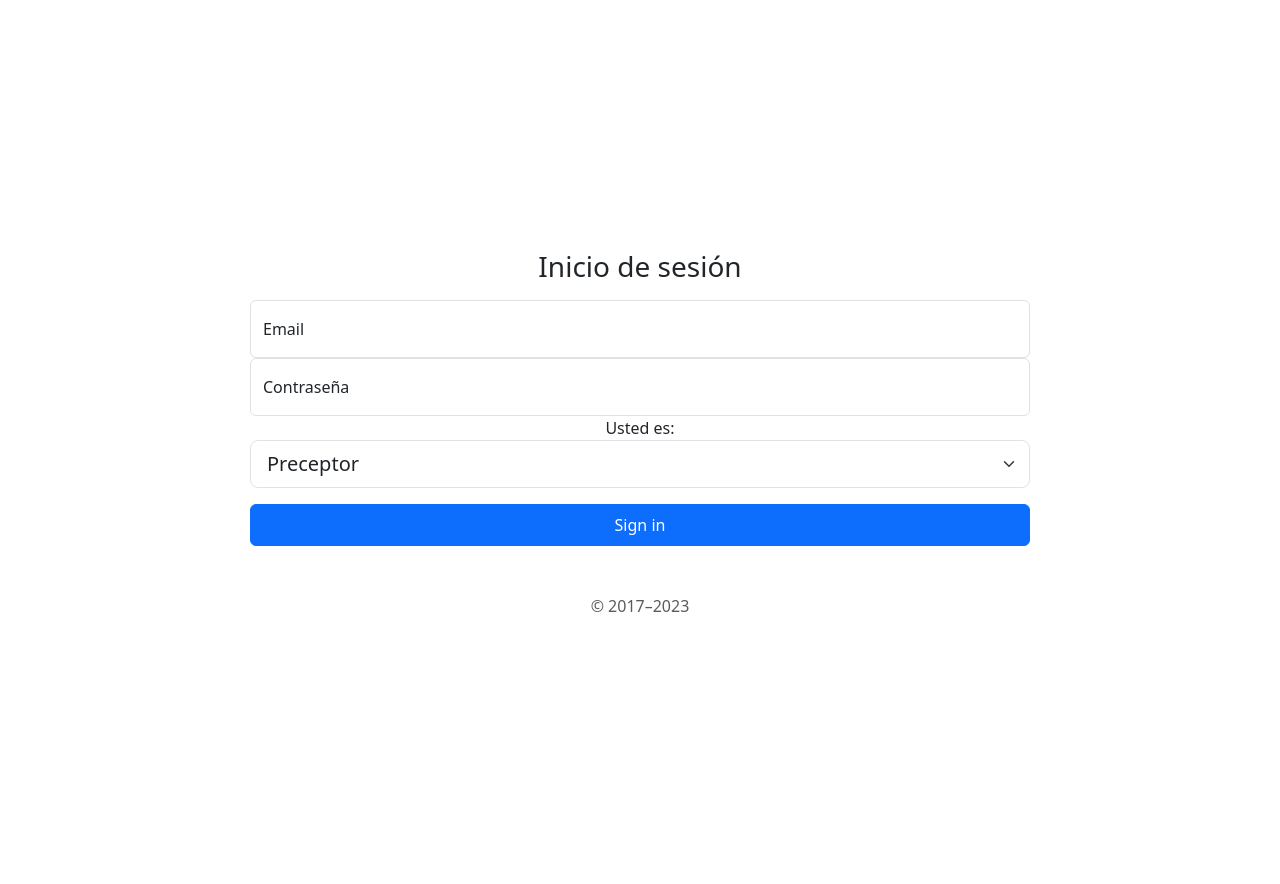
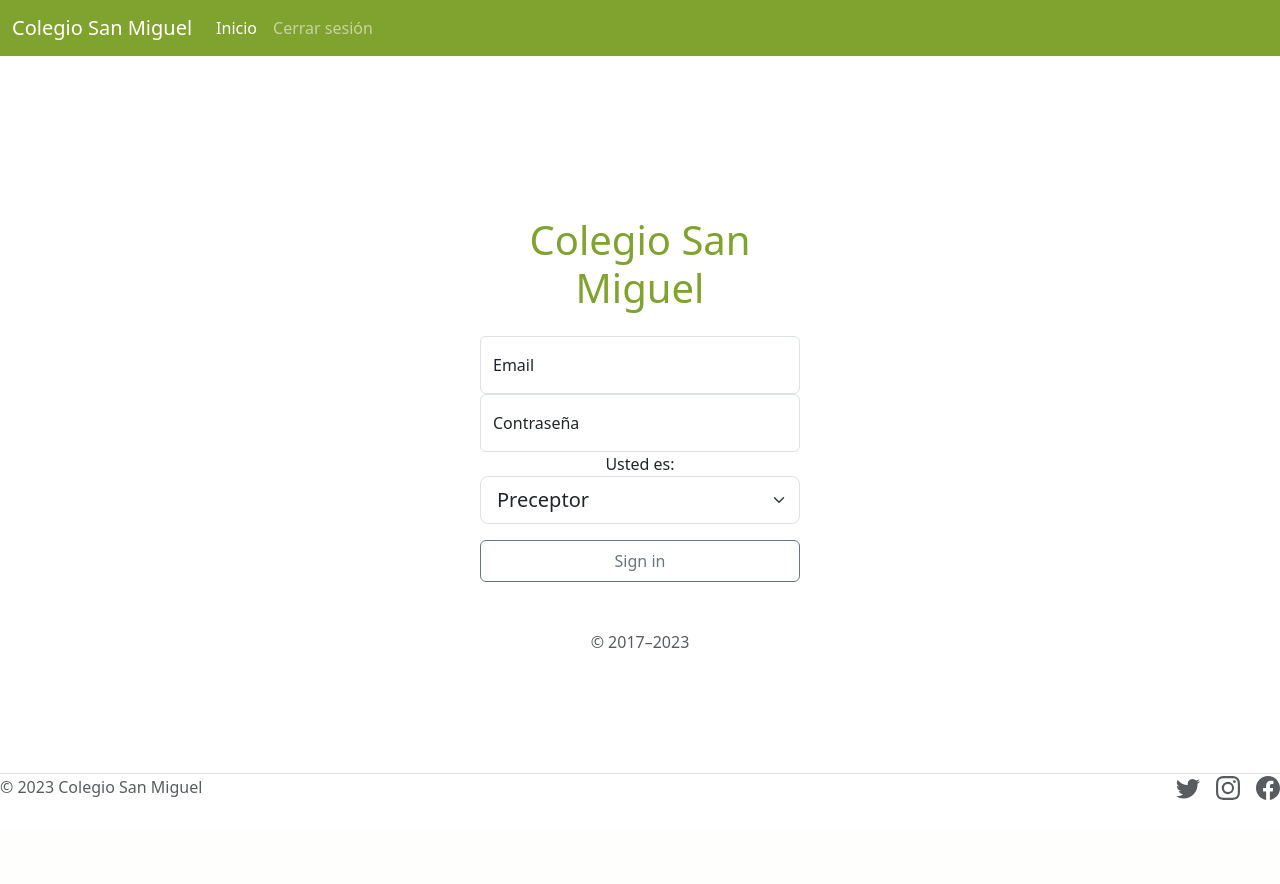
Before and after one commit to JoaquinAlbornoz/Practico_2-Albornoz_Joaquin, a Flask app: page / in a window 1280 px wide. After the commit the page ends 800 px from the top, so only its background shows below. Run offline with Flask 3, Linux system fonts and the light colour scheme.

Commit message:
login.html

```diff
--- a/templates/login.html
+++ b/templates/login.html
@@ -1,12 +1,6 @@
-<!DOCTYPE html>
-<html>
-<head>
-  <meta charset="utf-8">
-  <meta name="viewport" content="width=device-width, initial-scale=1">
-  <title>Inicio de sesión</title>
-   <link href="https://cdn.jsdelivr.net/npm/bootstrap@5.3.0/dist/css/bootstrap.min.css" rel="stylesheet" integrity="sha384-9ndCyUaIbzAi2FUVXJi0CjmCapSmO7SnpJef0486qhLnuZ2cdeRhO02iuK6FUUVM" crossorigin="anonymous">
-</head>
-<body>
+{% extends "index.html" %}
+{% block title %}Inicio de Sesión{% endblock %}
+{% block content %}
   {% with messages = get_flashed_messages() %}
       {% if messages %}
           <ul class="error-messages">
@@ -16,9 +10,9 @@
           </ul>
       {% endif %}
   {% endwith %}
-  <main class="form-signin m-auto text-center" style="margin: 12rem;">
-    <form method = 'POST', action="{{ url_for('login') }}"style="margin: 15rem; padding: 10px;">
-      <h1 class="h3 mb-3 fw-normal">Inicio de sesión</h1>
+  <main class="form-signin m-auto text-center" style="width: 50%; height: 50%;margin-bottom: -5rem;">
+    <form method = 'POST', action="{{ url_for('login') }}" class="container-fluid" style="padding: 10rem;">
+      <h1 class="Titulo" style="margin-bottom: 1.5rem; color: #80a22e;">Colegio San Miguel</h1>
       <div class="form-floating">
         <input type="email" class="form-control" id="correo" name="correo" placeholder="name@example.com">
         <label for="correo">Email</label>
@@ -32,10 +26,8 @@
         <option value="preceptor">Preceptor</option>
         <option value="padre">Padre</option>
       </select>
-      <button class="btn btn-primary w-100 py-2" type="submit">Sign in</button>
+      <button class="btn btn-outline-secondary w-100 py-2" type="submit">Sign in</button>
       <p class="mt-5 mb-3 text-body-secondary">© 2017–2023</p>
     </form>
   </main>
-  <script src="https://cdn.jsdelivr.net/npm/bootstrap@5.3.0/dist/js/bootstrap.bundle.min.js" integrity="sha384-geWF76RCwLtnZ8qwWowPQNguL3RmwHVBC9FhGdlKrxdiJJigb/j/68SIy3Te4Bkz" crossorigin="anonymous"></script>
-</body>
-</html>
+{% endblock %}
```
